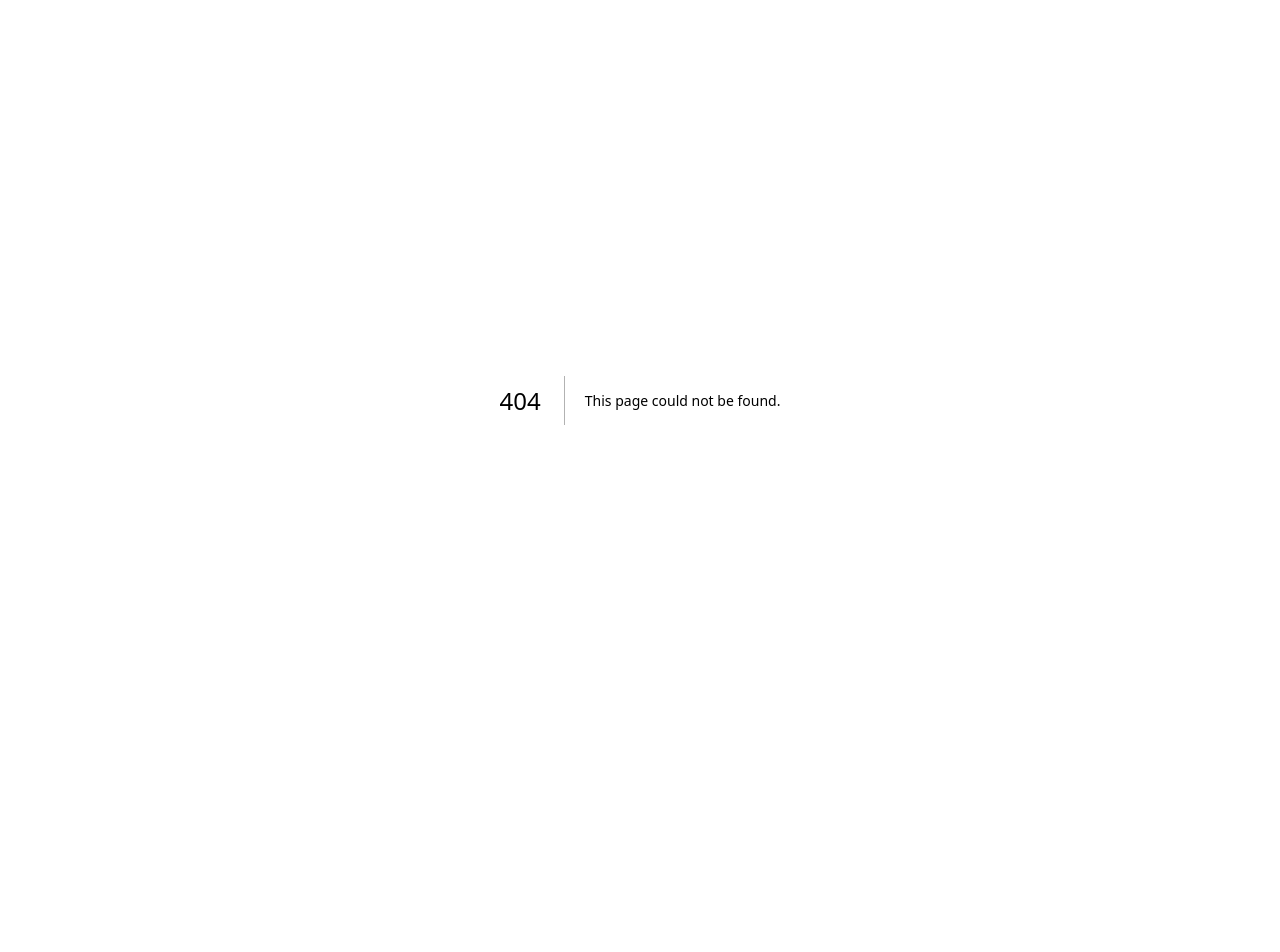
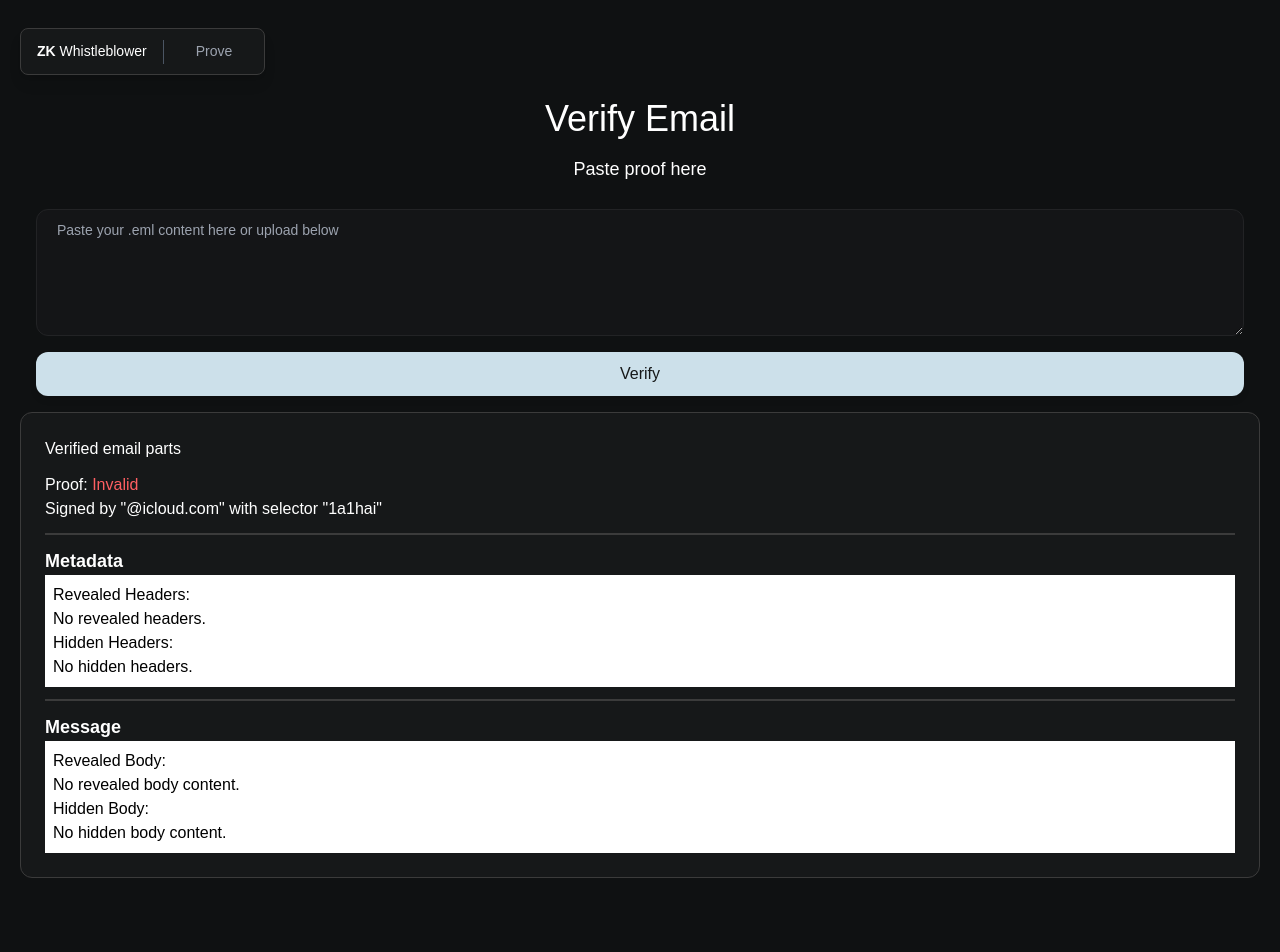
Before and after one commit to Eeshau/email-mask-ui-new, a Next.js app: page /verify in a window 1280 px wide. Before the commit this address had no page. Shown: the top 952 px of the page. Before the commit the page ends 800 px from the top, so only its background shows below. Built offline with nearby package versions, Linux system fonts and the light colour scheme; a web font is replaced by a local one.

Commit message:
verification page to mimick https://zkemail.shieldswap.org/verify

```diff
--- a/app/globals.css
+++ b/app/globals.css
@@ -70,6 +70,8 @@ body {
   color: grey
 }
 
+
+
 .field-container {
   position: relative;
   margin-bottom: 20px;
@@ -107,6 +109,22 @@ body {
   color: #CCE0EA;
 }
 
+
+.buttonLight {
+  width: flex;
+  align-items: center;
+  gap: 5px;
+  padding: 10px 20px;
+  font-weight: 500;
+  color: #161819;
+  background-color: #CCE0EA;
+  border: none;
+  border-radius: 12px;
+  cursor: pointer;
+  transition: background-color 0.3s ease, box-shadow 0.3s ease;
+  box-shadow: 0 4px 6px rgba(0, 0, 0, 0.1);
+  text-align: center;
+}
 
 .button {
   width: fit-content;
--- /dev/null
+++ b/app/verify/page.tsx
@@ -0,0 +1,165 @@
+'use client'
+import React, { useState } from "react";
+import NavBar from "../../components/NavBar";
+import { styles } from "../.././components/styles";
+
+export default function Verify() {
+    const [proof, setProof] = useState("");
+    const [verified, setVerified] = useState(false);
+    const [revealedParts, setRevealedParts] = useState({ headers: [], body: [] });
+    const [hiddenParts, setHiddenParts] = useState({ headers: [], body: [] });
+
+    // Function to analyze the proof
+    const analyzeProofContent = (proof) => {
+        // Simulating proof data structure (replace this with actual proof parsing logic)
+        const proofData = JSON.parse(proof); // Assume proof is valid JSON
+
+        const revealed = { headers: [], body: [] };
+        const hidden = { headers: [], body: [] };
+
+        // Analyze revealed headers and body parts
+        const headersReveals = proofData.headersReveals || [];
+        const bodyReveals = proofData.bodyReveals || [];
+
+        // Add revealed headers (assume each headerReveal has a 'part' property)
+        for (let header of headersReveals) {
+            revealed.headers.push(header.part);  // Extract 'part' property from each header object
+        }
+
+        // Add revealed body parts (assuming each bodyReveal is an object with a 'part' property)
+        for (let body of bodyReveals) {
+            revealed.body.push(body.part);  // Extract 'part' property from each body object
+        }
+
+        // Common headers we expect (can extend based on email structure)
+        const possibleHeaders = ["from", "to", "subject", "date", "reply-to", "message-id", "cc", "bcc"];
+        const revealedHeadersSet = new Set(revealed.headers.map(h => h.split(":")[0]));
+
+        // Identify hidden headers
+        for (let header of possibleHeaders) {
+            if (!revealedHeadersSet.has(header)) {
+                hidden.headers.push(header);
+            }
+        }
+
+        // If no body parts revealed, assume entire body is hidden
+        if (revealed.body.length === 0) {
+            hidden.body.push("Entire body content is hidden.");
+        }
+
+        return { revealed, hidden };
+    };
+
+    const analyzeProof = () => {
+        try {
+            if (proof) {
+                // Analyze the proof content and set the revealed and hidden parts
+                const analysisResult = analyzeProofContent(proof);
+                setRevealedParts(analysisResult.revealed);
+                setHiddenParts(analysisResult.hidden);
+
+                // Simulate proof verification (replace with actual verification logic)
+                setVerified(true);  // Assume proof is valid
+            } else {
+                setVerified(false);
+                setRevealedParts({ headers: [], body: [] });
+                setHiddenParts({ headers: [], body: [] });
+            }
+        } catch (error) {
+            // Handle parsing errors or invalid proof format
+            console.error("Error analyzing proof:", error);
+            setVerified(false);
+            setRevealedParts({ headers: [], body: [] });
+            setHiddenParts({ headers: [], body: [] });
+        }
+    };
+
+    return (
+        <div className="p-[20px]">
+            <NavBar activeSection='change' mode='verify'/>
+            <div style={{ display: "flex", flexDirection: "column", margin: "1rem", minWidth: "70vw", gap: "1rem", alignItems: "center" }} className="font-sans">
+                <h1 className="text-4xl text-white">Verify Email</h1>
+                <label className="text-white text-md sm:text-lg text-left">
+                    Paste proof here
+                </label>
+
+                <textarea
+                    value={proof}
+                    onChange={(e) => setProof(e.target.value)}
+                    rows={5}
+                    placeholder="Paste your .eml content here or upload below"
+                    className="textarea-floating px-[20px] py-[10px] mt-[10px] text-[10px] sm:text-[14px]"
+                />
+                <button className="buttonLight w-full" onClick={analyzeProof}>Verify</button>
+            </div>
+
+            {/* VERIFIED EMAIL PARTS */}
+            <div className="border border-[0.5px] border-solid border-[#3B3B3B] bg-[#161819] rounded-[12px] p-6 text-white">
+                <h3 className="">Verified email parts</h3>
+                <div className="my-3">
+                    <h3>Proof: <span className={` ${verified ? 'text-[#5EC269]' : 'text-[#FF5F62]'}`}>{verified ? "Verified" : "Invalid"}</span></h3>
+                    <h3>Signed by "@icloud.com" with selector "1a1hai"</h3>
+                </div>
+
+                <div className="border border-[0.5px] border-solid border-[#3B3B3B] bg-[#161819] my-3"/>
+
+                {/* Metadata with revealed/hidden elements */}
+                <h3 className="text-lg font-bold">Metadata</h3>
+                <div className="bg-white p-2 text-black">
+                    <h4>Revealed Headers:</h4>
+                    {revealedParts.headers.length > 0 ? (
+                        <ul>
+                            {revealedParts.headers.map((header, index) => (
+                                <li key={index}>{header}</li>
+                            ))}
+                        </ul>
+                    ) : <p>No revealed headers.</p>}
+
+                    <h4>Hidden Headers:</h4>
+                    {hiddenParts.headers.length > 0 ? (
+                        <ul>
+                            {hiddenParts.headers.map((header, index) => (
+                                <li key={index}>{header}</li>
+                            ))}
+                        </ul>
+                    ) : <p>No hidden headers.</p>}
+                </div>
+
+                <div className="border border-[0.5px] border-solid border-[#3B3B3B] bg-[#161819] my-3"/>
+
+                {/* Message with revealed/hidden elements */}
+                <h3 className="text-lg font-bold">Message</h3>
+                <div className="bg-white p-2 text-black">
+                    <h4>Revealed Body:</h4>
+                    {revealedParts.body.length > 0 ? (
+                        <ul>
+                            {revealedParts.body.map((part, index) => (
+                                <li key={index}>{part}</li>
+                            ))}
+                        </ul>
+                    ) : <p>No revealed body content.</p>}
+
+                    <h4>Hidden Body:</h4>
+                    {hiddenParts.body.length > 0 ? (
+                        <ul>
+                            {hiddenParts.body.map((part, index) => (
+                                <li key={index}>{part}</li>
+                            ))}
+                        </ul>
+                    ) : <p>No hidden body content.</p>}
+                </div>
+            </div>
+
+            {/* HOW VERIFYING AN EMAIL WORKS STEPS */}
+            <div className="my-20">
+                <h1 className="text-2xl text-white">How it works</h1>
+                <ol className="text-white list-decimal list-inside">
+                    <li>Paste the proof in the input above and click "Verify".</li>
+                    <li>The proof is verified in browser.</li>
+                    <li>Verified email domain and revealed email parts will be shown after verification.</li>
+                    <li>If the proof is invalid, you will see an error message.</li>
+                </ol>
+            </div>
+        </div>
+    );
+}
--- a/components/EmailRenderer.js
+++ b/components/EmailRenderer.js
@@ -338,7 +338,7 @@ const EmailRenderer = () => {
 
 
   return (
-    <div style={styles.container}>
+    <div className="p-[20px]">
 
     <NavBar
         mode='prove'
--- a/components/NavBar.tsx
+++ b/components/NavBar.tsx
@@ -39,9 +39,10 @@ const NavBar: React.FC<NavBarProps> = ({
         {/* Divider */}
         <div className="border-l border-gray-600 h-6 mx-1 sm:mx-"></div>
 
-        {/* Conditionally render 'Prove' button */}
-        {mode === 'home' && (
+        {/* Conditionally render 'Prove' & 'Verify' buttons */}
+        {(mode === 'home' || mode==='verify') && (
           <>
+
             <Link href="/prove">
               <button
                 className={`px-2 sm:px-4 py-2 rounded-md ${
@@ -54,21 +55,21 @@ const NavBar: React.FC<NavBarProps> = ({
               </button>
             </Link>
             {/* Divider */}
+            {mode === 'home' ?
             <div className="border-l border-gray-600 h-6 mx-1 sm:mx-2"></div>
+            : <></>}
           </>
         )}
 
+        {(mode === 'home' || mode==='prove') && (
         <Link href="https://sdk.prove.email/" target="_blank">
           <button
-            className={`px-2 sm:px-4 py-2 rounded-md ${
-              activeSection === 'verify'
-                ? 'text-white font-semibold'
-                : 'text-gray-400 hover:text-white'
-            }`}
+            className='px-2 sm:px-4 py-2 rounded-md text-gray-400 hover:text-white'
           >
             Verify
           </button>
         </Link>
+        )}
       </div>
 
       {/* Right Side */}
```
